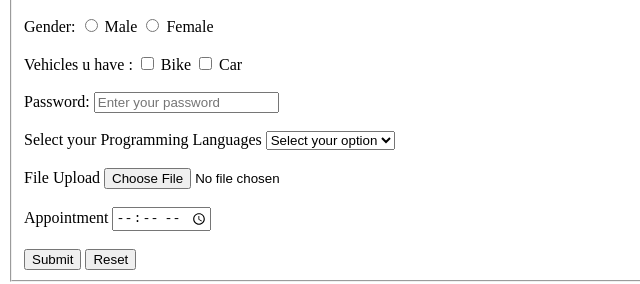
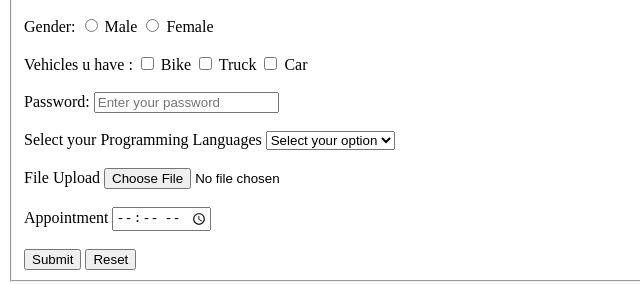
Before and after one commit to aswalanshul07-boop/HTML-ECE1, a plain HTML site: page form.html in a window 1280 px wide. Shown: the part 314-598 px from the top of the page, 0-640 px from the left. Drawn offline with Linux system fonts and the light colour scheme.

Commit message:
Biodata 1

```diff
--- a/form.html
+++ b/form.html
@@ -72,7 +72,9 @@
         <label for="check">Vehicles u have :</label>
         <input type="checkbox" id="bike" name="vehicle1" value="Bike" />
         <label for="bike">Bike</label>
-        <input type="checkbox" id="car" name="vehicle2" value="Car" />
+        <input type="checkbox" id="truck" name="vehicle2" value="Truck" />
+        <label for="truck">Truck</label>
+        <input type="checkbox" id="car" name="vehicle3" value="Car" />
         <label for="car">Car</label>
         <br /><br />
 
```
